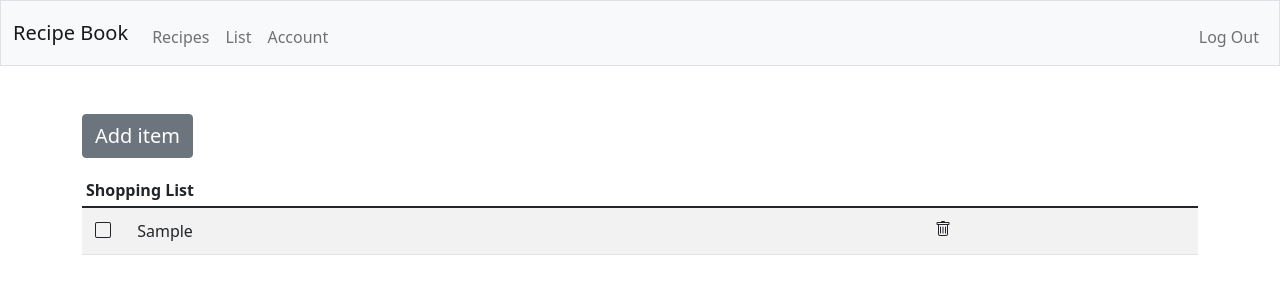
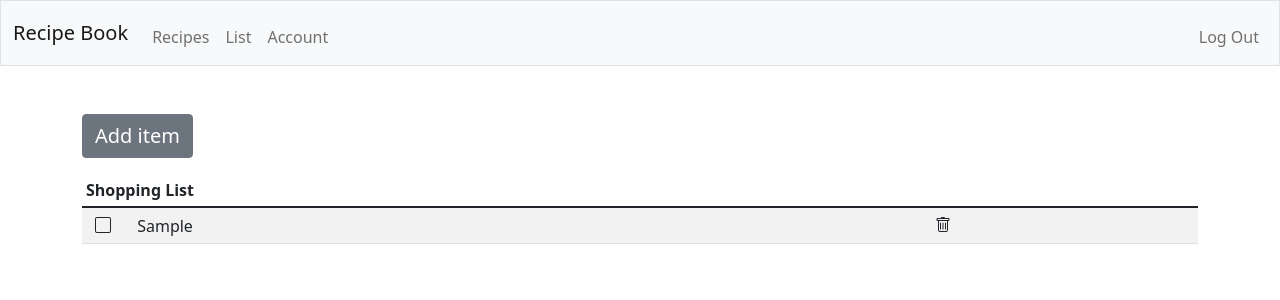
Before and after one commit to kelnicmana/recipe-book, a Flask app: page /list in a window 1280 px wide. Shown: the top 300 px of the page. Run offline with Flask 2, Linux system fonts and the light colour scheme; a user stored in the database is signed in; tables that the repository leaves empty hold one stand-in row (values such as "Sample post").

Commit message:
Adjusted the alignment of list items and removed blue highlight on focus from transparent buttons on the list, index, and recipe pages

```diff
--- a/static/styles.css
+++ b/static/styles.css
@@ -7,3 +7,11 @@
     justify-content: space-between;
     align-items: center;
 }
+
+.trash {
+    display: flex;
+}
+
+.fake-btn:focus {
+    box-shadow: none;
+}
--- a/templates/index.html
+++ b/templates/index.html
@@ -53,13 +53,13 @@
                         <td class="align-middle">
                             <form action="/recipe" method="post">
                                 <input type="hidden" id="recipeName" name="recipeName" value="{{ recipe.name }}">
-                                <button class="btn bg-transparent py-0" type="submit">{{ recipe.name }}</button>
+                                <button class="btn bg-transparent py-0 fake-btn" type="submit">{{ recipe.name }}</button>
                             </form>
                         </td>
                         <td>
                             <form action="/delete_recipe" method="post">
                                 <input type="hidden" id="value" name="value" value="{{ recipe.name }}">
-                                <button class="btn bg-transparent btn-sm" type="submit">
+                                <button class="btn bg-transparent btn-sm fake-btn" type="submit">
                                         <svg xmlns="http://www.w3.org/2000/svg" width="16" height="16" fill="currentColor" class="bi bi-trash" id="{{ recipe.name }}" viewBox="0 0 16 16">
                                         <path d="M5.5 5.5A.5.5 0 0 1 6 6v6a.5.5 0 0 1-1 0V6a.5.5 0 0 1 .5-.5zm2.5 0a.5.5 0 0 1 .5.5v6a.5.5 0 0 1-1 0V6a.5.5 0 0 1 .5-.5zm3 .5a.5.5 0 0 0-1 0v6a.5.5 0 0 0 1 0V6z"/>
                                         <path fill-rule="evenodd" d="M14.5 3a1 1 0 0 1-1 1H13v9a2 2 0 0 1-2 2H5a2 2 0 0 1-2-2V4h-.5a1 1 0 0 1-1-1V2a1 1 0 0 1 1-1H6a1 1 0 0 1 1-1h2a1 1 0 0 1 1 1h3.5a1 1 0 0 1 1 1v1zM4.118 4 4 4.059V13a1 1 0 0 0 1 1h6a1 1 0 0 0 1-1V4.059L11.882 4H4.118zM2.5 3V2h11v1h-11z"/>
--- a/templates/list.html
+++ b/templates/list.html
@@ -59,7 +59,7 @@
                         <form class="toggleForm" action="/toggle_item" method="post">
                             <input type="hidden" id="status" name="status" value="{{ each.status }}">
                             <input type="hidden" id="item" name="item" value="{{ each.item }}">
-                            <button class="btn bg-transparent btn-sm" type="submit">
+                            <button class="btn bg-transparent btn-sm py-0 fake-btn" type="submit">
                                 {% if each.status == "on" %}
                                     <svg xmlns="http://www.w3.org/2000/svg" width="16" height="16" fill="currentColor" class="bi bi-square mb-1"  viewBox="0 0 16 16">
                                     <path d="M14 1a1 1 0 0 1 1 1v12a1 1 0 0 1-1 1H2a1 1 0 0 1-1-1V2a1 1 0 0 1 1-1h12zM2 0a2 2 0 0 0-2 2v12a2 2 0 0 0 2 2h12a2 2 0 0 0 2-2V2a2 2 0 0 0-2-2H2z"/>
@@ -72,7 +72,7 @@
                                 {% endif %}
                             </button>
                         </form>
-                        <button type="button" class="btn bg-transparent" data-bs-toggle="modal" data-bs-target="#item{{ each.id }}">
+                        <button type="button" class="btn bg-transparent py-0 fake-btn" data-bs-toggle="modal" data-bs-target="#item{{ each.id }}">
                             {% if each.status == "on" %}
                                 <span class="items">{{ each.item }}</span>
                             {% else %}
@@ -111,7 +111,7 @@
                     <td>
                         <form action="/delete_item" method="post">
                             <input type="hidden" id="value" name="value" value="{{ each.item }}">
-                            <button class="btn bg-transparent btn-sm" type="submit">
+                            <button class="btn bg-transparent btn-sm trash fake-btn" type="submit">
                                 <svg xmlns="http://www.w3.org/2000/svg" width="16" height="16" fill="currentColor" class="bi bi-trash" id="{{ each.item }}" viewBox="0 0 16 16">
                                 <path d="M5.5 5.5A.5.5 0 0 1 6 6v6a.5.5 0 0 1-1 0V6a.5.5 0 0 1 .5-.5zm2.5 0a.5.5 0 0 1 .5.5v6a.5.5 0 0 1-1 0V6a.5.5 0 0 1 .5-.5zm3 .5a.5.5 0 0 0-1 0v6a.5.5 0 0 0 1 0V6z"/>
                                 <path fill-rule="evenodd" d="M14.5 3a1 1 0 0 1-1 1H13v9a2 2 0 0 1-2 2H5a2 2 0 0 1-2-2V4h-.5a1 1 0 0 1-1-1V2a1 1 0 0 1 1-1H6a1 1 0 0 1 1-1h2a1 1 0 0 1 1 1h3.5a1 1 0 0 1 1 1v1zM4.118 4 4 4.059V13a1 1 0 0 0 1 1h6a1 1 0 0 0 1-1V4.059L11.882 4H4.118zM2.5 3V2h11v1h-11z"/>
--- a/templates/recipe.html
+++ b/templates/recipe.html
@@ -30,7 +30,7 @@
                 {% for ingredient in ingredient_list %}
                     <li class="list-group-item mx-3 ingredients_li">
 
-                        <button type="button" class="btn bg-transparent btn-sm" data-bs-toggle="modal" data-bs-target="#item{{ ingredient.id }}">{{ ingredient.amount }} {{ ingredient.item }}</button>
+                        <button type="button" class="btn bg-transparent btn-sm fake-btn" data-bs-toggle="modal" data-bs-target="#item{{ ingredient.id }}">{{ ingredient.amount }} {{ ingredient.item }}</button>
 
                         <!-- ingredient add to list modals -->
                         <div class="modal fade" id="item{{ ingredient.id }}" tabindex="-1" role="dialog" aria-labelledby="{{ ingredient.id }}Label" aria-hidden="true">
```
